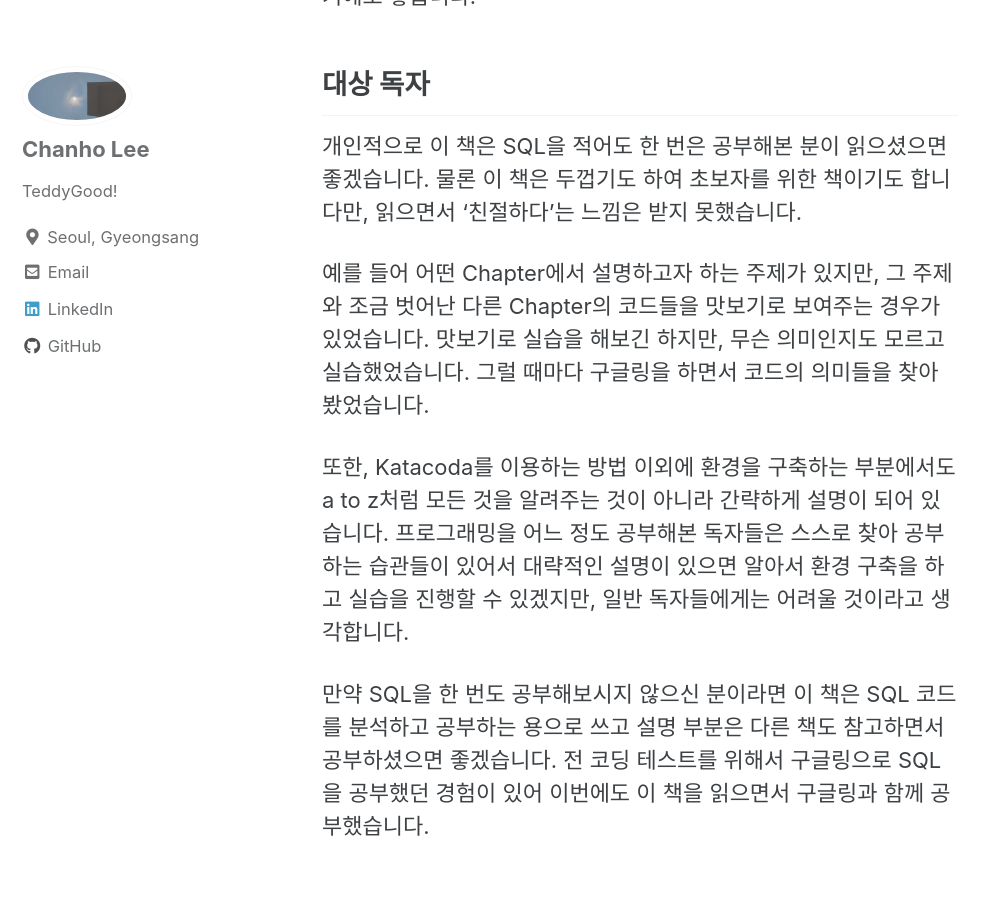
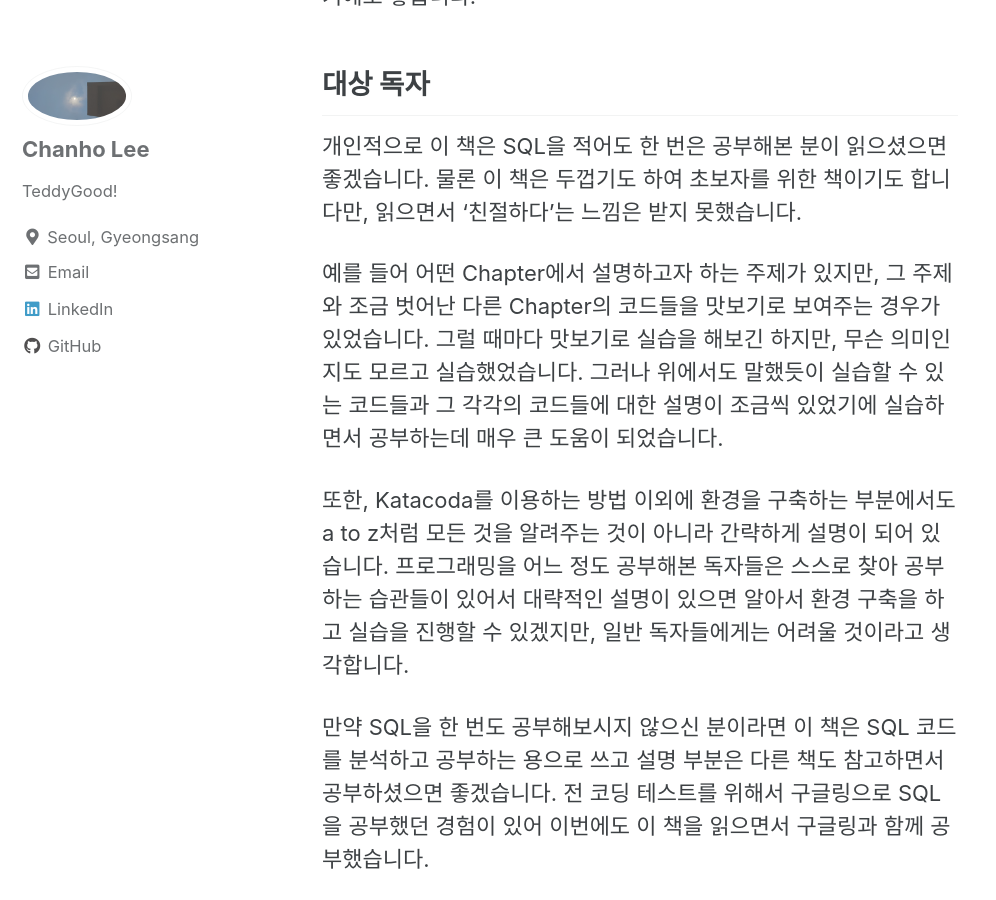
Before and after one commit to teddygood/old-blog, a Jekyll site: the page built from _posts/review/2021-04-17-book-review-Learning-SQL.md, in a window 1280 px wide and 900 px high, scrolled down 4141 px. Shown: the whole window, without its empty margins (0-996 px from the left). Built offline with Jekyll 4.4.1, drawn with Linux system fonts in a browser that asks for light colours; cached includes are drawn as plain includes; comment, search, counter and statistics services are not loaded.

Commit message:
modified

```diff
--- a/_posts/review/2021-04-17-book-review-Learning-SQL.md
+++ b/_posts/review/2021-04-17-book-review-Learning-SQL.md
@@ -59,7 +59,7 @@ SQL 예제들은 테이블을 직접 생성하여 사용하기도 하지만, 대
 
 개인적으로 이 책은 SQL을 적어도 한 번은 공부해본 분이 읽으셨으면 좋겠습니다. 물론 이 책은 두껍기도 하여 초보자를 위한 책이기도 합니다만, 읽으면서 '친절하다'는 느낌은 받지 못했습니다.
 
-예를 들어 어떤 Chapter에서 설명하고자 하는 주제가 있지만, 그 주제와 조금 벗어난 다른 Chapter의 코드들을 맛보기로 보여주는 경우가 있었습니다. 맛보기로 실습을 해보긴 하지만, 무슨 의미인지도 모르고 실습했었습니다. 그럴 때마다 구글링을 하면서 코드의 의미들을 찾아봤었습니다.
+예를 들어 어떤 Chapter에서 설명하고자 하는 주제가 있지만, 그 주제와 조금 벗어난 다른 Chapter의 코드들을 맛보기로 보여주는 경우가 있었습니다. 그럴 때마다 맛보기로 실습을 해보긴 하지만, 무슨 의미인지도 모르고 실습했었습니다. 그러나 위에서도 말했듯이 실습할 수 있는 코드들과 그 각각의 코드들에 대한 설명이 조금씩 있었기에 실습하면서 공부하는데 매우 큰 도움이 되었습니다.
 
 또한, Katacoda를 이용하는 방법 이외에 환경을 구축하는 부분에서도 a to z처럼 모든 것을 알려주는 것이 아니라 간략하게 설명이 되어 있습니다. 프로그래밍을 어느 정도 공부해본 독자들은 스스로 찾아 공부하는 습관들이 있어서 대략적인 설명이 있으면 알아서 환경 구축을 하고 실습을 진행할 수 있겠지만, 일반 독자들에게는 어려울 것이라고 생각합니다.
 
```
